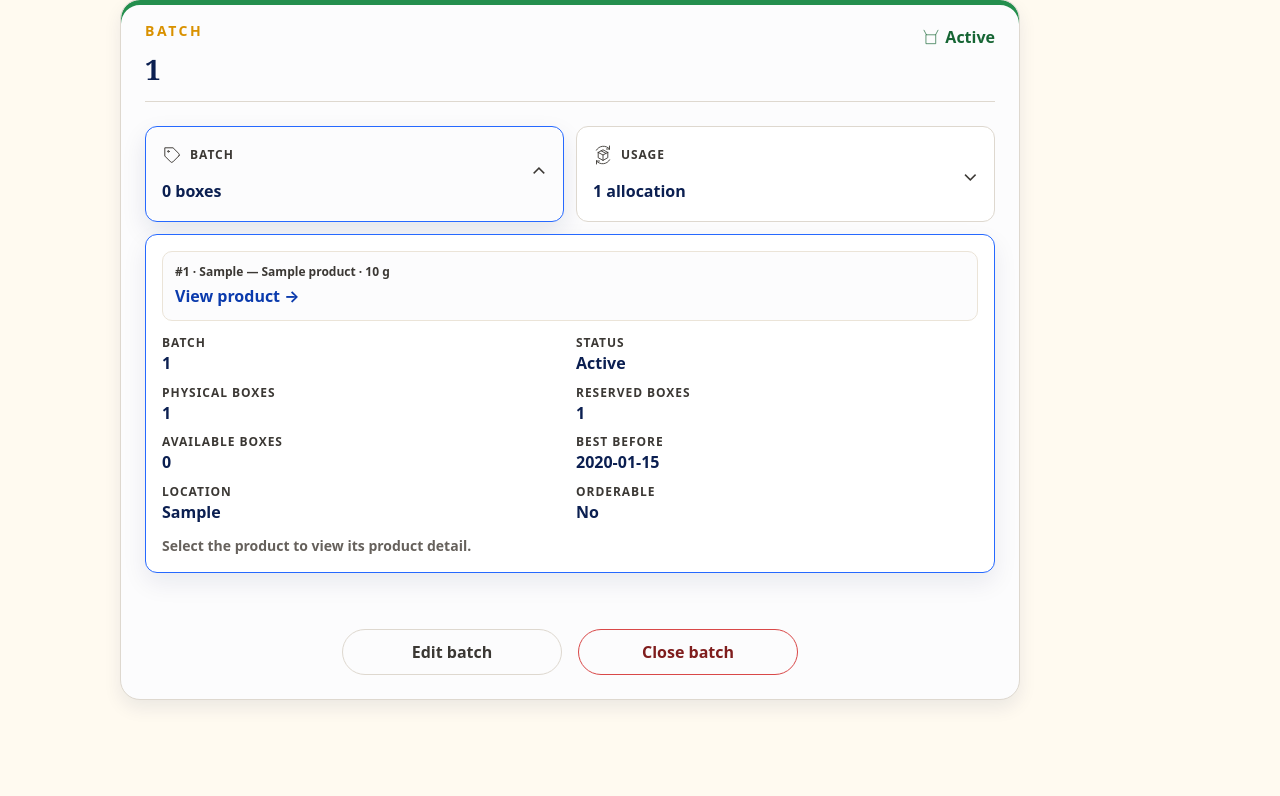
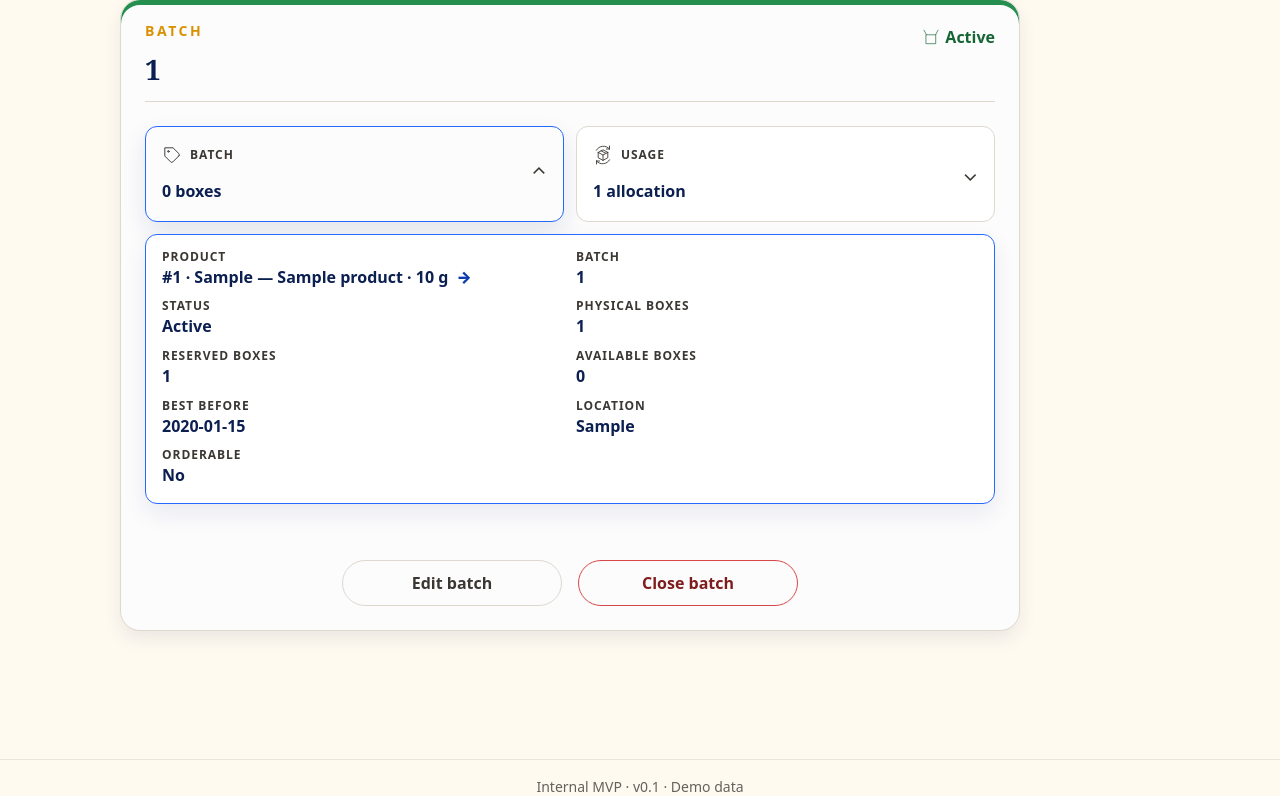
Before and after one commit to juicer149/swedesweets-ops, a Django app: page /inventory/batches/1/ in a window 1280 px wide. Shown: the part 86-882 px from the top of the page. Run offline with Django 5.2, Linux system fonts and the light colour scheme; a user stored in the database is signed in; tables that the repository leaves empty hold one stand-in row (values such as "Sample post").

Commit message:
Polish detail views

```diff
--- a/static/css/details.css
+++ b/static/css/details.css
@@ -82,6 +82,41 @@
   padding-inline: var(--space-7);
 }
 
+.detail-data-list__product-row {
+  cursor: pointer;
+  border-radius: var(--radius-md);
+}
+
+.detail-data-list__product-row dd {
+  display: inline-flex;
+  align-items: baseline;
+  gap: var(--space-2);
+  max-width: 100%;
+}
+
+.detail-data-list__product-label {
+  text-decoration: none;
+}
+
+.detail-data-list__product-arrow {
+  color: var(--color-link);
+  font-weight: 900;
+  white-space: nowrap;
+}
+
+.detail-data-list__product-row:hover .detail-data-list__product-label,
+.detail-data-list__product-row:focus-visible .detail-data-list__product-label {
+  color: var(--color-link);
+  text-decoration: underline;
+  text-decoration-thickness: 2px;
+  text-underline-offset: 0.18em;
+}
+
+.detail-data-list__product-row:focus-visible {
+  outline: 2px solid var(--color-accent);
+  outline-offset: 3px;
+}
+
 @media (max-width: 700px) {
   .form-actions.detail-actions {
     display: grid;
--- a/templates/inventory/includes/detail_panel_batch.html
+++ b/templates/inventory/includes/detail_panel_batch.html
@@ -1,26 +1,23 @@
-<div class="detail-line-list detail-line-list--leading">
-  <article
-    class="detail-line detail-line--linked clickable-row"
-    data-tone="neutral"
+<dl class="detail-data-list">
+  <div
+    class="detail-data-list__product-row clickable-row"
     data-href="{{ product_href }}"
     tabindex="0"
     role="link"
-    aria-label="View product {{ batch.product.sku }}"
+    aria-label="View product {{ batch.product.display_name }}"
   >
-    <span class="detail-line__content">
-      <span>
+    <dt>Product</dt>
+    <dd>
+      <span class="detail-data-list__product-label">
         {{ batch.product.catalog_label }}
       </span>
-    </span>
 
-    <!-- change class from text-link -->
-    <a class="text-link detail-line__action" href="{{ product_href }}">
-      View product →
-    </a>
-  </article>
-</div>
+      <span class="detail-data-list__product-arrow" aria-hidden="true">
+        →
+      </span>
+    </dd>
+  </div>
 
-<dl class="detail-data-list">
   <div>
     <dt>Batch</dt>
     <dd>{{ batch.batch_id }}</dd>
@@ -67,7 +64,3 @@
     </dd>
   </div>
 </dl>
-
-<p class="table-hint">
-  Select the product to view its product detail.
-</p>
```
Also changed, not shown: templates/orders/includes/detail_panel_contents.html (+7 -3 lines).
